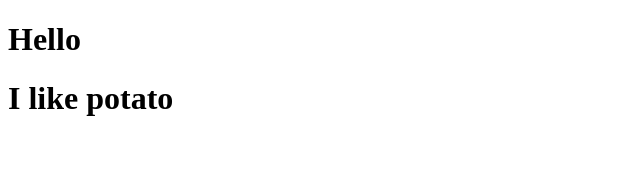
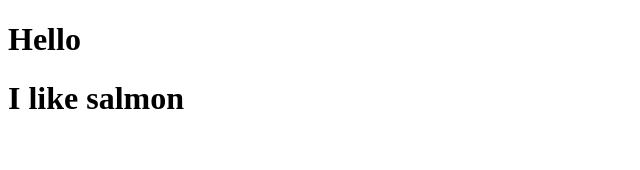
Before and after one commit to Kim-Hyerin/movie_app_2022, a React (Create React App) app: page / in a window 1280 px wide. Shown: the top 170 px of the page, without its empty margins (0-640 px from the left). Built offline with nearby package versions, Linux system fonts and the light colour scheme.

Commit message:
03-4 리액트 기초 개념: 컴포넌트, JSX, props

```diff
--- a/src/App.js
+++ b/src/App.js
@@ -1,14 +1,15 @@
 import React from "react";
 
-function Movie() {
-  return <h1>I like potato</h1>;
+/* 컴포넌트명은 대문자로 시작 */
+function Food(props) {
+  return <h1>I like { props.fav }</h1>;
 }
 
 function App() {
   return (
   <div>
     <h1>Hello</h1>
-    <Movie />
+    <Food fav="salmon" />
   </div>
   );
 }
```
Also changed, not shown: 1 other file (tests, documents, lock files or other folders).
